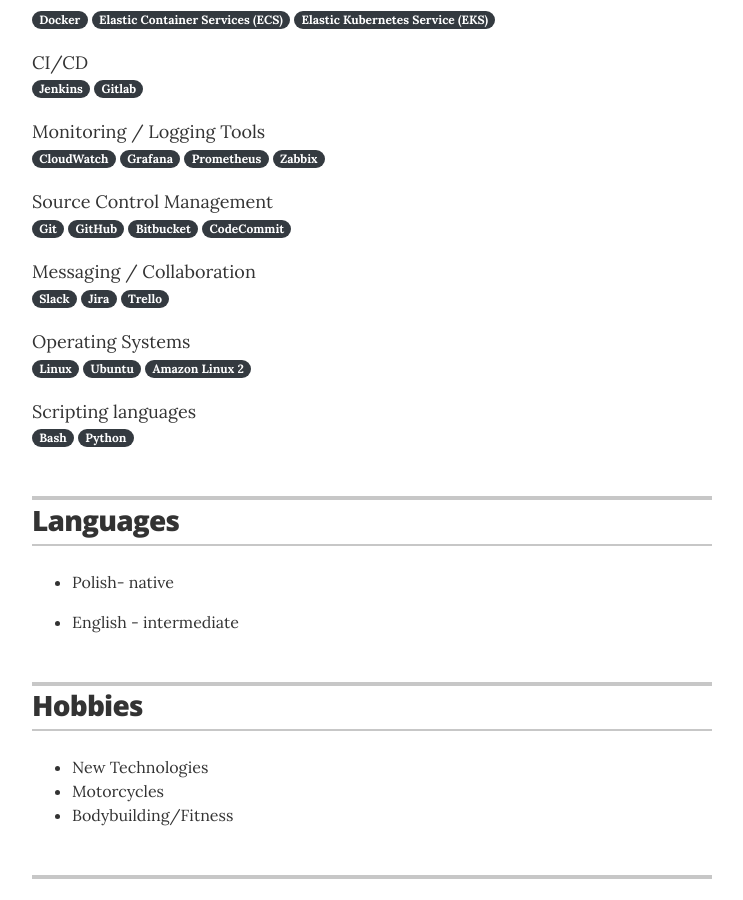
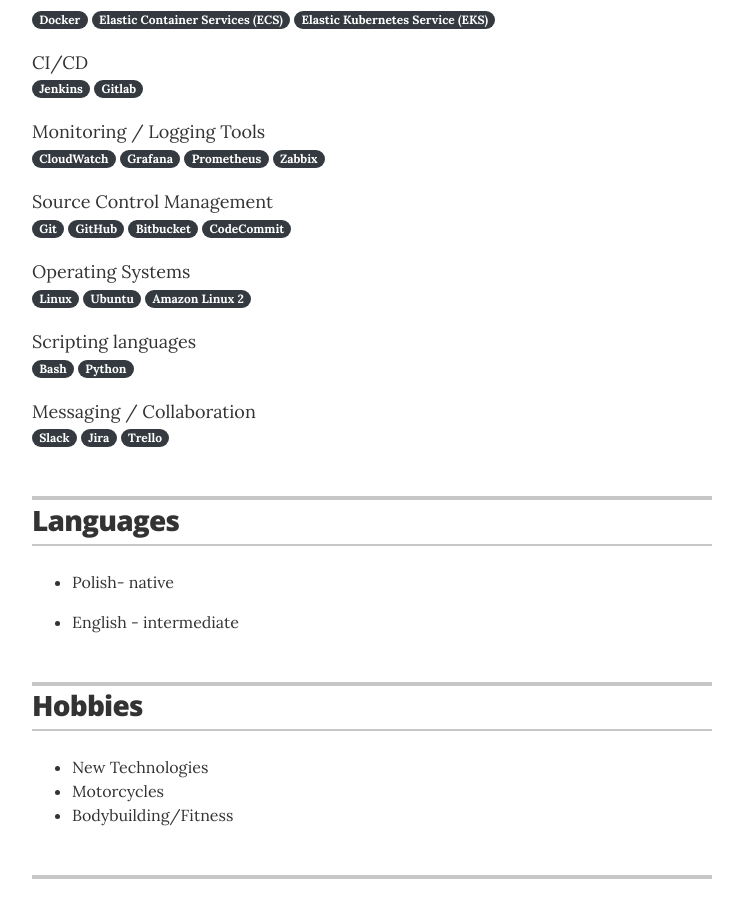
Before and after one commit to jglovier/resume-template, a Jekyll site: the page built from index.html, in a window 1280 px wide and 900 px high, scrolled down 1560 px. Shown: the whole window, without its empty margins (268-1011 px from the left). Built offline with Jekyll 4.4.1, drawn with Linux system fonts in a browser that asks for light colours; some of the changed lines change nothing that is shown.

Commit message:
Added small fix

```diff
--- a/_data/skills.yml
+++ b/_data/skills.yml
@@ -13,7 +13,6 @@
   description_1: [Docker]
   description_2: [Elastic Container Services (ECS)]
   description_3: [Elastic Kubernetes Service (EKS)]
-
 
 - skill: CI/CD
   description_1: [Jenkins]
@@ -31,12 +30,6 @@
   description_3: [Bitbucket]
   description_4: [CodeCommit]
 
-
-- skill: Messaging / Collaboration
-  description_1: [Slack]
-  description_2: [Jira]
-  description_3: [Trello]
-
 - skill: Operating Systems
   description_1: [Linux]
   description_2: [Ubuntu]
@@ -45,3 +38,8 @@
 - skill: Scripting languages
   description_1: [Bash]
   description_2: [Python]
+
+- skill: Messaging / Collaboration
+  description_1: [Slack]
+  description_2: [Jira]
+  description_3: [Trello]
```
